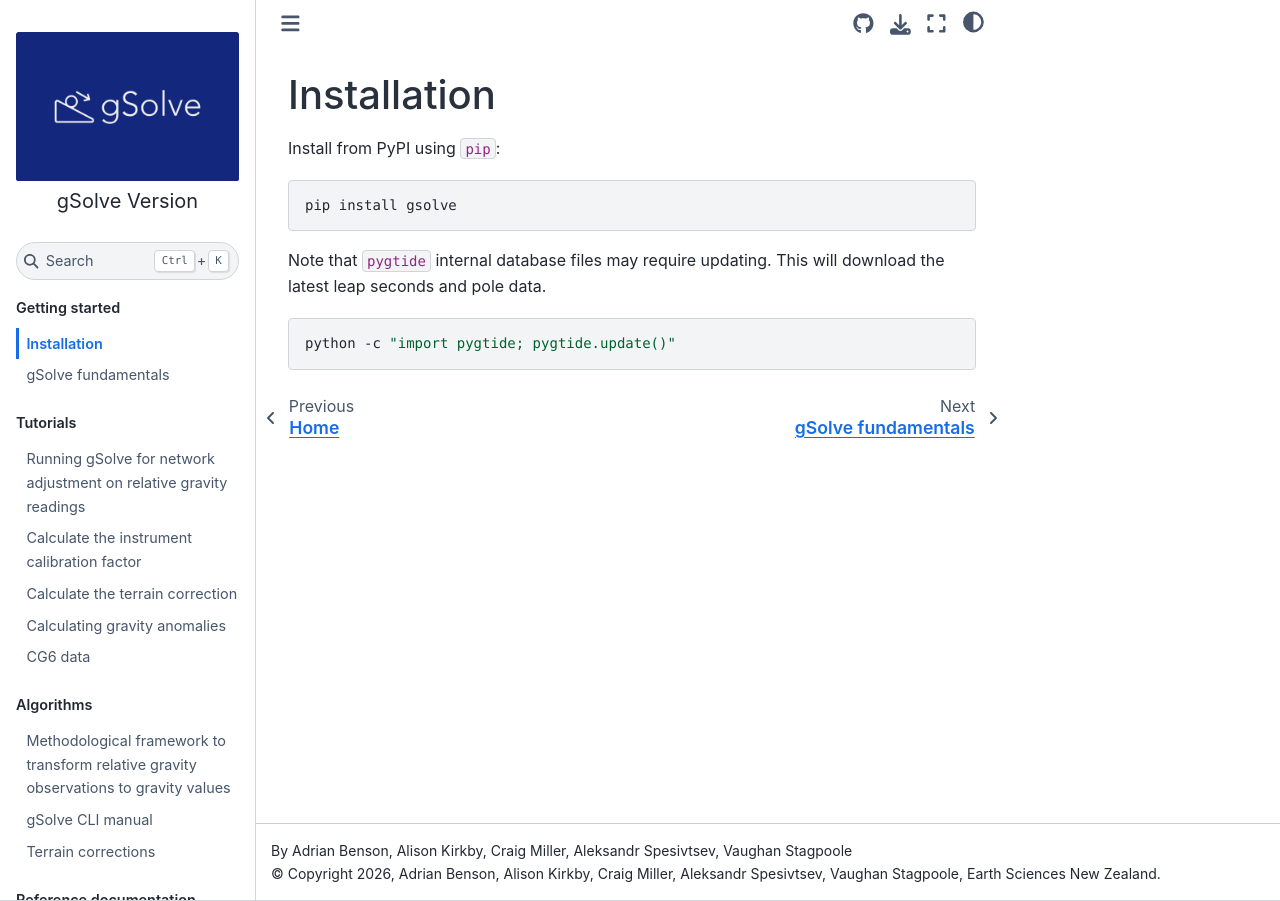
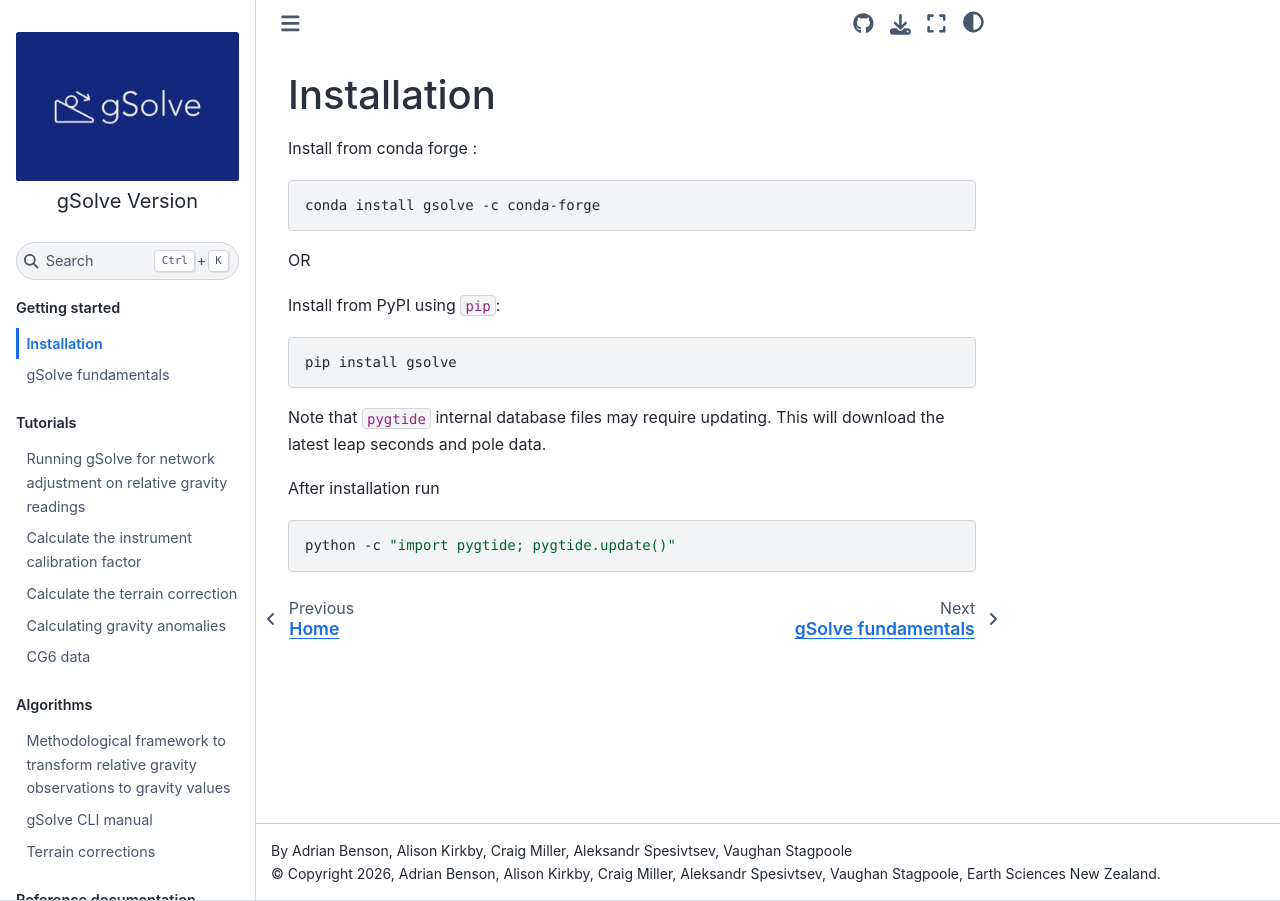
Before and after one commit to GNS-Science/gsolve, a Sphinx documentation site: the page built from docs/source/installation.md, in a window 1280 px wide. Built offline with Sphinx 7.4.7 and the Sphinx Book theme 1.1.4, drawn with Linux system fonts in a browser that asks for light colours; the version number could not be read and is left out.

Commit message:
Update installation.md with conda and pip instructions
Added installation instructions for conda and pip.

````diff
--- a/docs/source/installation.md
+++ b/docs/source/installation.md
@@ -1,4 +1,12 @@
 # Installation
+
+Install from conda forge :
+
+```bash
+conda install gsolve -c conda-forge
+```
+
+OR
 
 Install from PyPI using `pip`:
 
@@ -8,6 +16,8 @@ pip install gsolve
 
 Note that `pygtide` internal database files may require updating. This will download the latest leap seconds and pole data.
 
+After installation run
+
 ```bash
 python -c "import pygtide; pygtide.update()"
 ```
````
